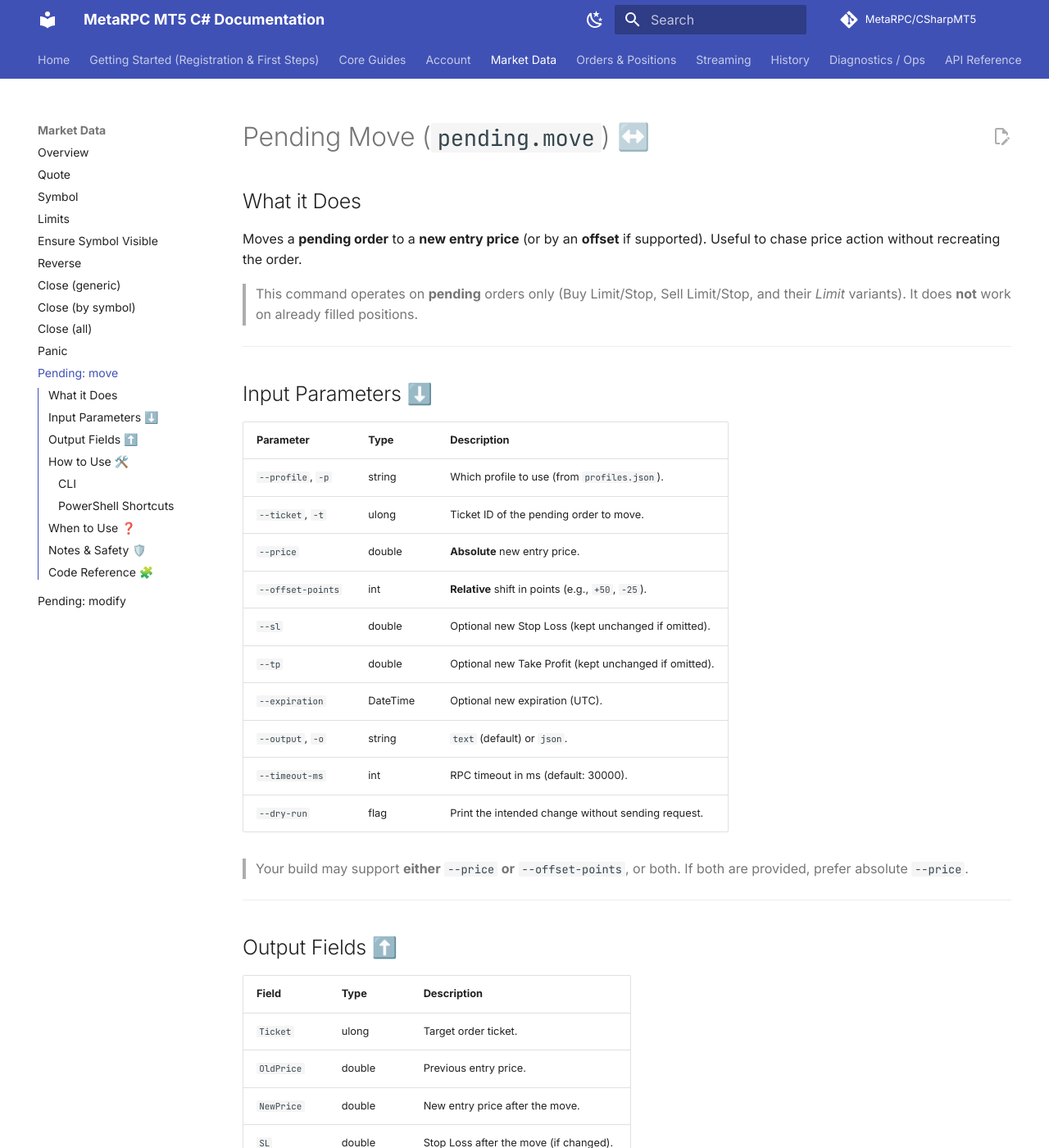
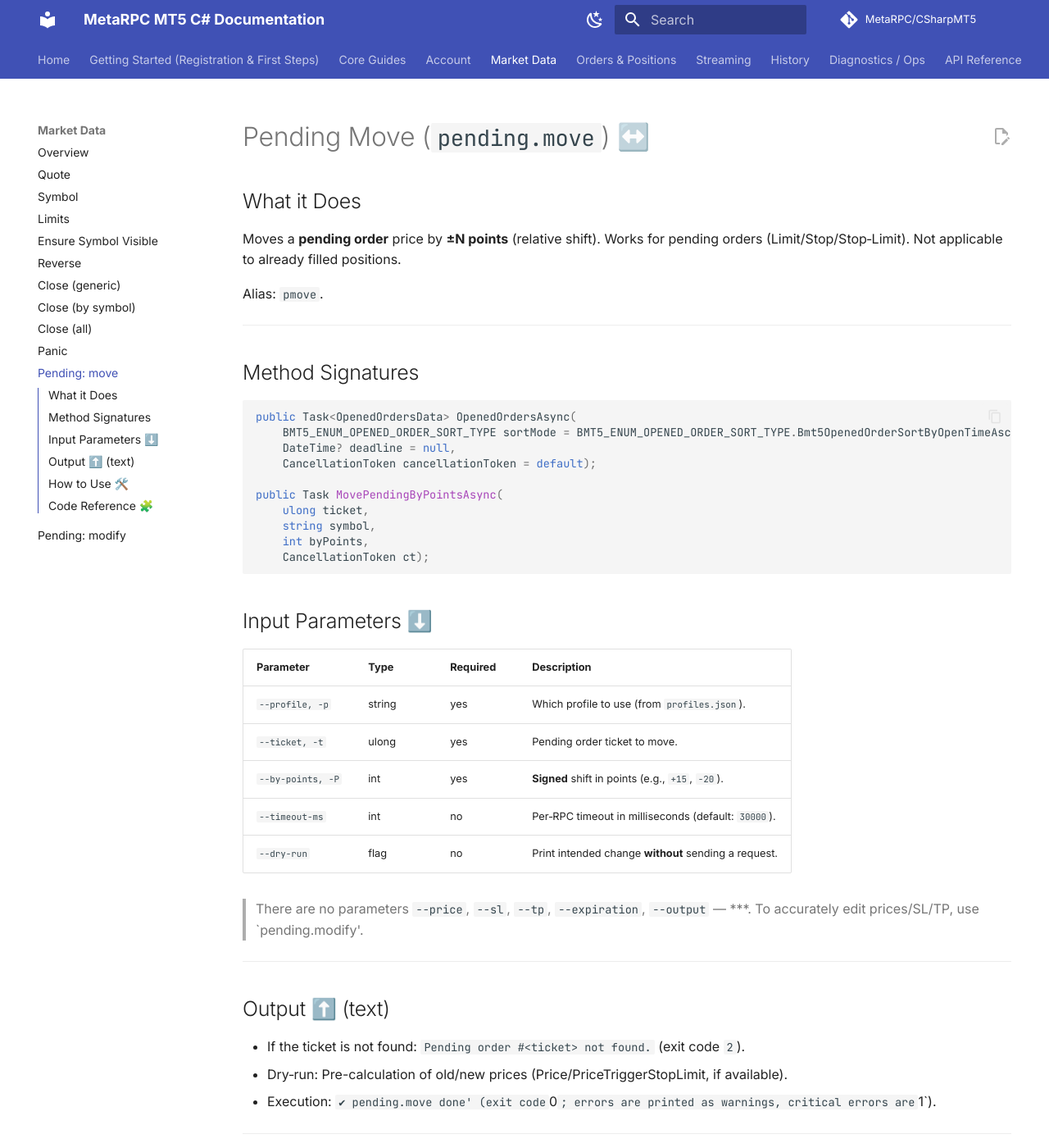
Before and after one commit to MetaRPC/CSharpMT5, an MkDocs documentation site: the page built from docs/Market_Data/Pending.move.md, in a window 1280 px wide and 1400 px high. Shown: the whole window at 82% size. Built offline with MkDocs 1.6.1 and Material for MkDocs 9.7.7, drawn with Linux system fonts in a browser that asks for light colours; comment, search, counter and statistics services are not loaded; some of the changed text lies outside the part shown.

Commit message:
Update Pending.move.md

````diff
--- a/docs/Market_Data/Pending.move.md
+++ b/docs/Market_Data/Pending.move.md
@@ -2,119 +2,74 @@
 
 ## What it Does
 
-Moves a **pending order** to a **new entry price** (or by an **offset** if supported).
-Useful to chase price action without recreating the order.
+Moves a **pending order** price by **±N points** (relative shift). Works for pending orders (Limit/Stop/Stop‑Limit). Not applicable to already filled positions.
 
-> This command operates on **pending** orders only (Buy Limit/Stop, Sell Limit/Stop, and their *Limit* variants). It does **not** work on already filled positions.
+Alias: `pmove`.
+
+---
+## Method Signatures
+
+```csharp
+public Task<OpenedOrdersData> OpenedOrdersAsync(
+    BMT5_ENUM_OPENED_ORDER_SORT_TYPE sortMode = BMT5_ENUM_OPENED_ORDER_SORT_TYPE.Bmt5OpenedOrderSortByOpenTimeAsc,
+    DateTime? deadline = null,
+    CancellationToken cancellationToken = default);
+
+public Task MovePendingByPointsAsync(
+    ulong ticket,
+    string symbol,
+    int byPoints,
+    CancellationToken ct);
+```
+
+## Input Parameters ⬇️
+
+| Parameter         | Type   | Required | Description                                          |
+| ----------------- | ------ | -------- | ---------------------------------------------------- |
+| `--profile, -p`   | string | yes      | Which profile to use (from `profiles.json`).         |
+| `--ticket, -t`    | ulong  | yes      | Pending order ticket to move.                        |
+| `--by-points, -P` | int    | yes      | **Signed** shift in points (e.g., `+15`, `-20`).     |
+| `--timeout-ms`    | int    | no       | Per‑RPC timeout in milliseconds (default: `30000`).  |
+| `--dry-run`       | flag   | no       | Print intended change **without** sending a request. |
+
+> There are no parameters `--price`, `--sl`, `--tp`, `--expiration`, `--output` — ***. To accurately edit prices/SL/TP, use `pending.modify'.
 
 ---
 
-## Input Parameters ⬇️
+## Output ⬆️ (text)
 
-| Parameter         | Type     | Description                                           |
-| ----------------- | -------- | ----------------------------------------------------- |
-| `--profile`, `-p` | string   | Which profile to use (from `profiles.json`).          |
-| `--ticket`, `-t`  | ulong    | Ticket ID of the pending order to move.               |
-| `--price`         | double   |  **Absolute** new entry price.                         |
-| `--offset-points` | int      | **Relative** shift in points (e.g., `+50`, `-25`).    |
-| `--sl`            | double   | Optional new Stop Loss (kept unchanged if omitted).   |
-| `--tp`            | double   |  Optional new Take Profit (kept unchanged if omitted). |
-| `--expiration`    | DateTime |  Optional new expiration (UTC).                        |
-| `--output`, `-o`  | string   |  `text` (default) or `json`.                           |
-| `--timeout-ms`    | int      |  RPC timeout in ms (default: 30000).                   |
-| `--dry-run`       | flag     |  Print the intended change without sending request.    |
-
-> Your build may support **either** `--price` **or** `--offset-points`, or both. If both are provided, prefer absolute `--price`.
-
----
-
-## Output Fields ⬆️
-
-| Field        | Type     | Description                              |
-| ------------ | -------- | ---------------------------------------- |
-| `Ticket`     | ulong    | Target order ticket.                     |
-| `OldPrice`   | double   | Previous entry price.                    |
-| `NewPrice`   | double   | New entry price after the move.          |
-| `SL`         | double   | Stop Loss after the move (if changed).   |
-| `TP`         | double   | Take Profit after the move (if changed). |
-| `Expiration` | DateTime | Expiration (if set/changed).             |
-| `Status`     | string   | `OK` or error description.               |
+* If the ticket is not found: `Pending order #<ticket> not found.` (exit code `2`).
+* Dry‑run: Pre-calculation of old/new prices (Price/PriceTriggerStopLimit, if available).
+* Execution: `✔ pending.move done' (exit code `0`; errors are printed as warnings, critical errors are `1`).
 
 ---
 
 ## How to Use 🛠️
 
-### CLI
+```powershell
+# Move by +15 points
+dotnet run -- pending.move -p demo -t 123456 -P +15
 
-```powershell
-# Move to an absolute price
-dotnet run -- pending.move -p demo -t 123456 --price 1.1000
-
-# Move by an offset of +50 points (if supported)
-dotnet run -- pending.move -p demo -t 123456 --offset-points 50
-
-# Also adjust SL/TP
-dotnet run -- pending.move -p demo -t 123456 --price 1.1000 --sl 1.0950 --tp 1.1050 -o json
+# Dry‑run (no RPC)
+dotnet run -- pending.move -p demo -t 123456 -P -25 --dry-run
 ```
-
-### PowerShell Shortcuts
-
-```powershell
-. .\ps\shortcasts.ps1
-use-pf demo
-pmove -t 123456 --price 1.1000
-```
-
----
-
-## When to Use ❓
-
-* Nudge a pending entry closer/further as market evolves.
-* Keep the order alive while trailing the price without cancellation/recreate.
-* Adjust SL/TP along with a relocated entry.
-
----
-
-## Notes & Safety 🛡️
-
-* Broker **stop levels** and min distance apply; the move may be rejected if too close to current price.
-* For `offset-points`, the calculation uses the symbol **point size** (e.g., 0.00001 for 5‑digit FX).
-* Ensure the order type is compatible with the new side of the book (e.g., Buy Limit must stay below market, Buy Stop above, etc.).
-* `--dry-run` is recommended to verify intended values.
 
 ---
 
 ## Code Reference 🧩
 
 ```csharp
-var pmByPtsOpt  = new Option<int>(new[] { "--by-points", "-P" }, "Shift by points (signed, e.g. +15 or -20)") { IsRequired = true };
+await ConnectAsync();
 
-var pendingMove = new Command("pending.move", "Move a pending order price(s) by ±N points");
-pendingMove.AddAlias("pmove");
+// find order & symbol
+var opened = await _mt5Account.OpenedOrdersAsync();
+var ordObj = TryFindByTicketInAggregate(opened, ticket, out var bucket);
+// compute delta = byPoints × point
+var point = _mt5Account.PointGuess(symbol);
+var delta = byPoints * point;
 
-pendingMove.AddOption(profileOpt);
-pendingMove.AddOption(pmTicketOpt);
-pendingMove.AddOption(pmByPtsOpt);
-pendingMove.AddOption(timeoutOpt);
-pendingMove.AddOption(dryRunOpt);
+if (!dryRun)
+    await _mt5Account.MovePendingByPointsAsync(ticket, symbol, byPoints, CancellationToken.None);
 
-pendingMove.SetHandler(async (InvocationContext ctx) =>
-{
-    var profile   = ctx.ParseResult.GetValueForOption(profileOpt)!;
-    var ticket    = ctx.ParseResult.GetValueForOption(pmTicketOpt);
-    var byPoints  = ctx.ParseResult.GetValueForOption(pmByPtsOpt);
-    var timeoutMs = ctx.ParseResult.GetValueForOption(timeoutOpt);
-    var dryRun    = ctx.ParseResult.GetValueForOption(dryRunOpt);
-
-    Validators.EnsureProfile(profile);
-    Validators.EnsureTicket(ticket);
-    if (byPoints == 0) { Console.WriteLine("Nothing to do: by-points is 0."); return; }
-
-    using (UseOpTimeout(timeoutMs))
-    using (_logger.BeginScope("Cmd:PENDING.MOVE Profile:{Profile}", profile))
-    using (_logger.BeginScope("Ticket:{Ticket} ByPoints:{By}", ticket, byPoints))
-    {
-        try
-        {
-            await ConnectAsync();
+Console.WriteLine("✔ pending.move done");
 ```
````
